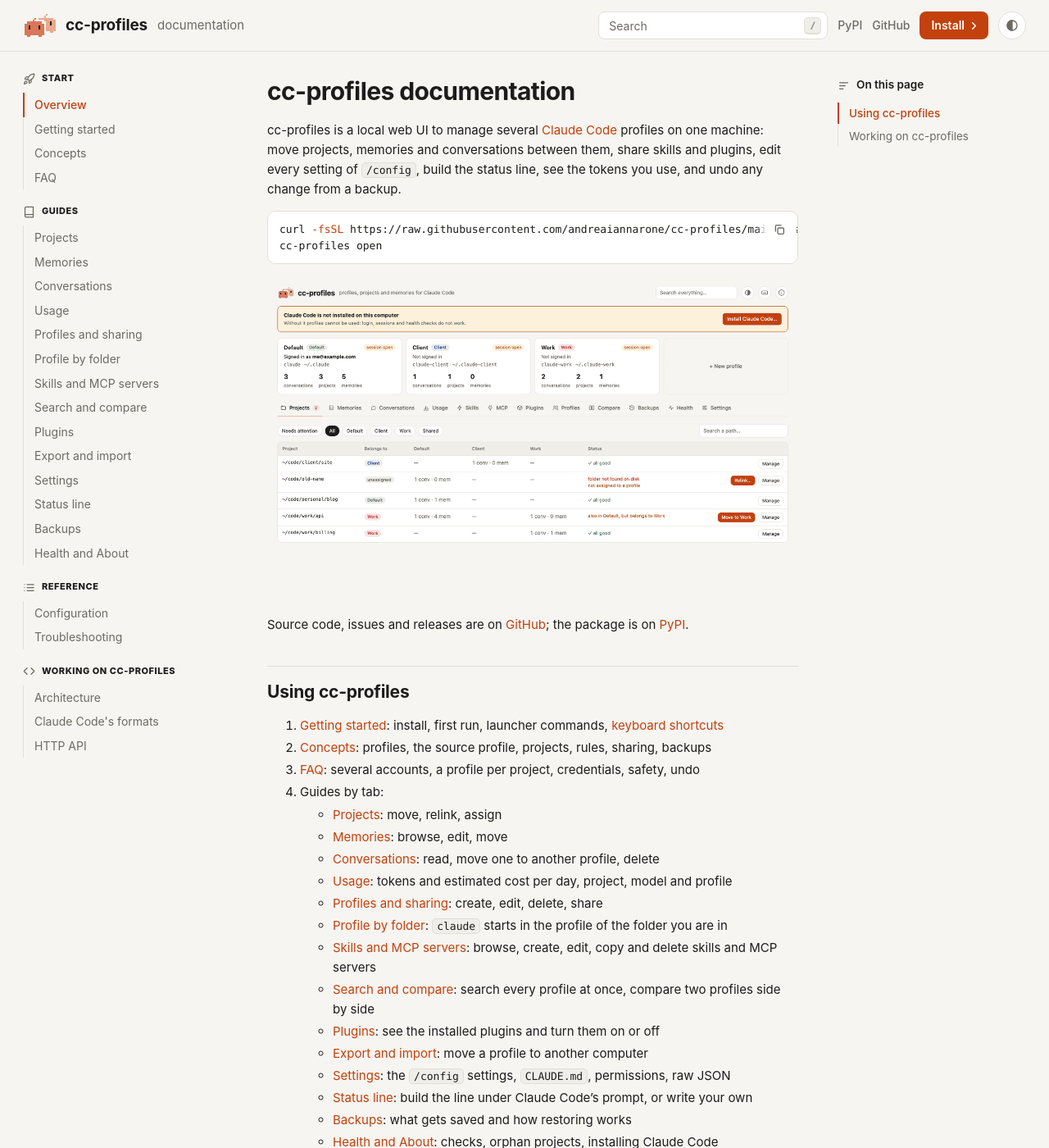
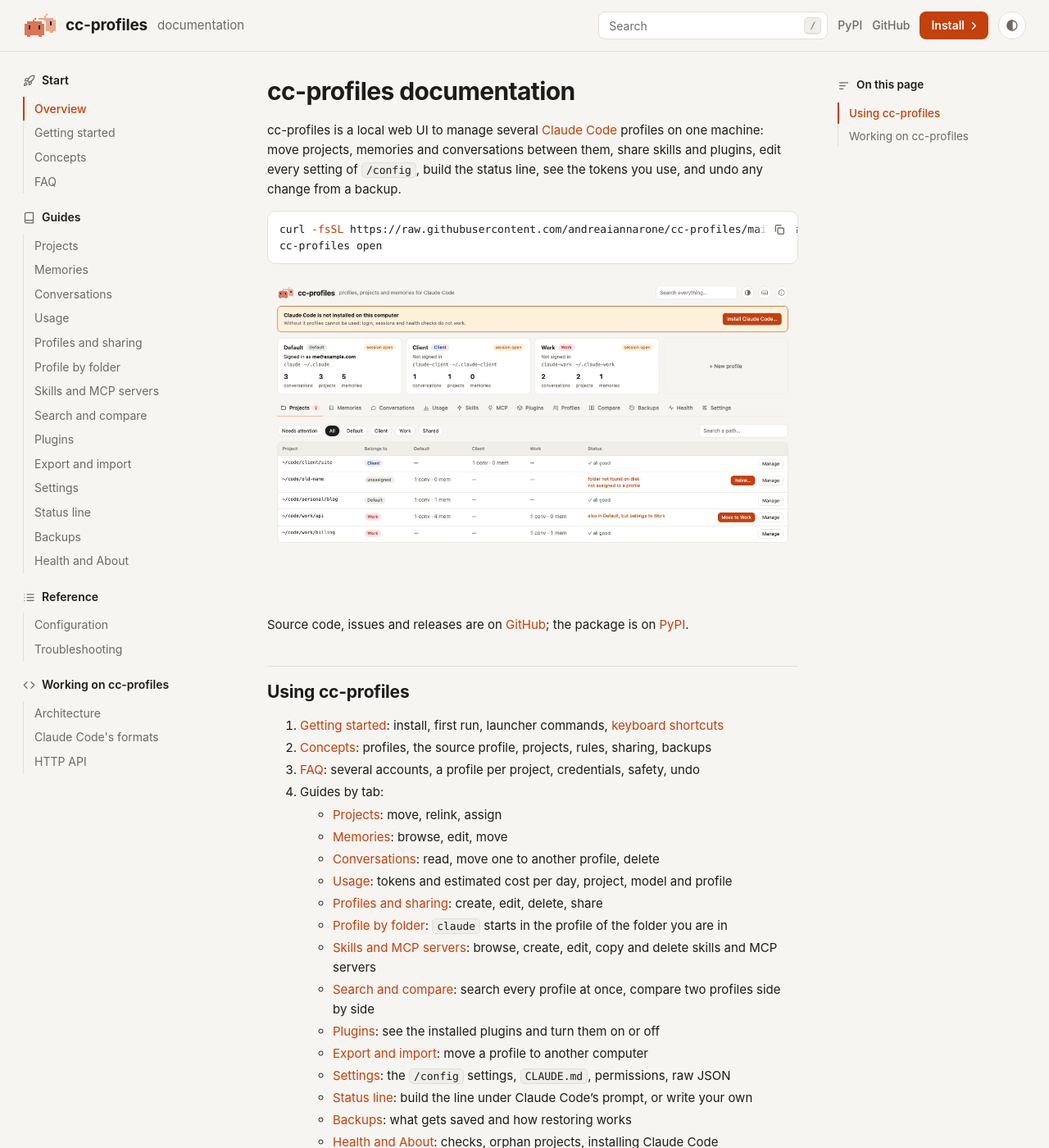
Before and after one commit to andreaiannarone/cc-profiles, a Jekyll site: the page built from docs/README.md, in a window 1280 px wide and 1400 px high. Shown: the whole window at 82% size. Built offline with Jekyll 4.4.1, drawn with Linux system fonts in a browser that asks for light colours; our own code applies the rules of GitHub Pages for plain Markdown files.

Commit message:
Docs site: sidebar group labels in sentence case, like On this page

```diff
--- a/docs/assets/site.css
+++ b/docs/assets/site.css
@@ -111,7 +111,7 @@ a:hover { text-decoration: underline; }
 .ngroup { display: grid; gap: 0; margin-bottom: 18px; }
 .ngroup:last-child { margin-bottom: 0; }
 .nlabel svg { width: 15px; height: 15px; flex: none; color: var(--muted); }
-.nlabel { display: flex; align-items: center; gap: 8px; font-size: 11px; font-weight: 800; text-transform: uppercase; letter-spacing: .05em; color: var(--text); padding: 0 0 8px; }
+.nlabel { display: flex; align-items: center; gap: 8px; font-size: 14px; font-weight: 600; color: var(--text); padding: 0 0 8px; }
 /* links like On this page: a thin line on the left, the current page in orange with its own bar */
 .side a { display: block; padding: 5px 0 5px 12px; border-left: 2px solid transparent; color: var(--muted); font-size: 14px; line-height: 1.4;
   background: linear-gradient(var(--line), var(--line)) 0 0 / 1px 100% no-repeat border-box; }
```
